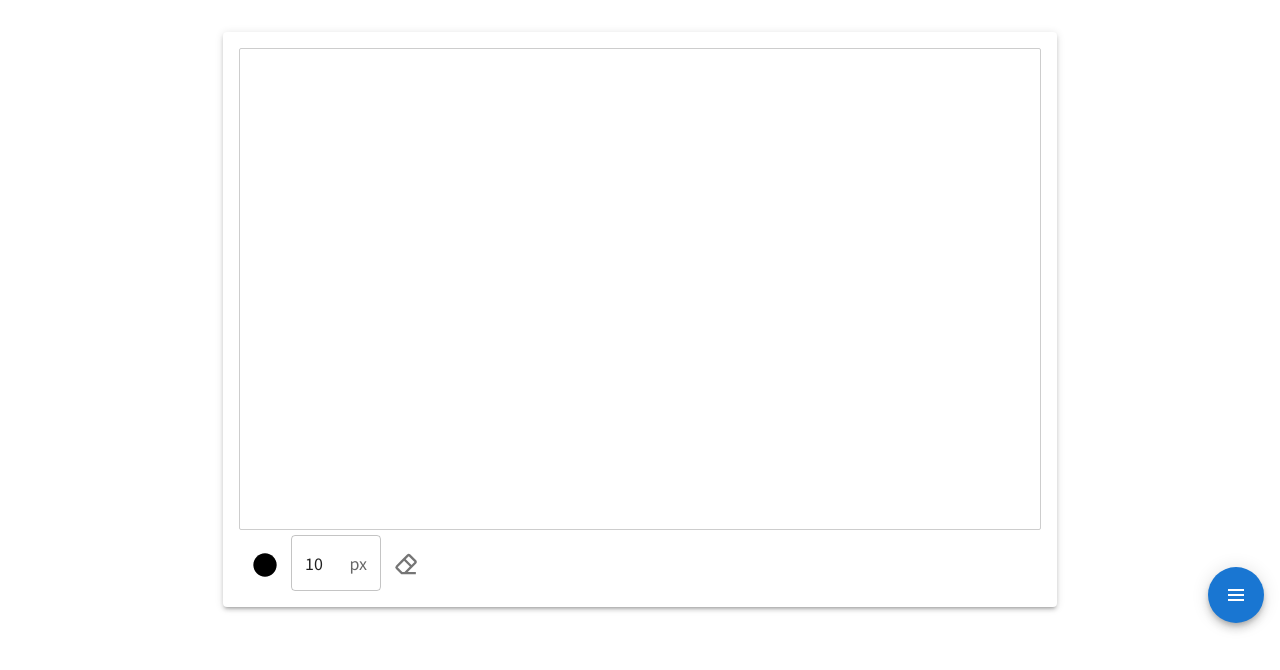
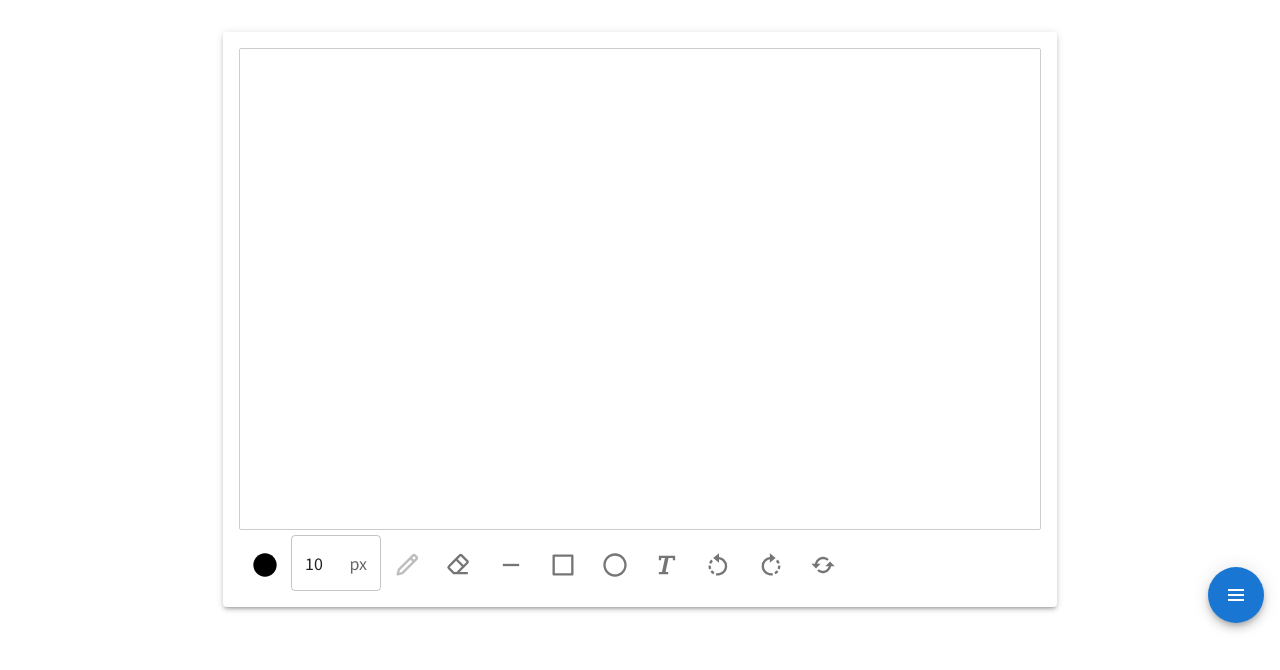
Before and after one commit to sky9154/ePaper, a React (Create React App) app in the folder Interface/: page /canvas in a window 1280 px wide. Shown: the top 670 px of the page. Built offline with nearby package versions, Linux system fonts and the light colour scheme; the HTML template or start-up script is replaced by a standard one.

Commit message:
新增畫布基礎功能

```diff
--- a/Interface/src/components/Canvas.tsx
+++ b/Interface/src/components/Canvas.tsx
@@ -1,5 +1,15 @@
-import { useRef, useState, MouseEvent, ChangeEvent } from 'react';
-import { BiEraser, BiSolidCircle } from 'react-icons/bi';
+import {
+  useRef,
+  useState,
+  MouseEvent,
+  ChangeEvent
+} from 'react';
+import {
+  BiSolidCircle,
+  BiRefresh,
+  BiRotateLeft,
+  BiRotateRight
+} from 'react-icons/bi';
 import { HexColorPicker } from 'react-colorful';
 import IconButton from '@mui/material/IconButton';
 import Paper from '@mui/material/Paper';
@@ -7,6 +17,7 @@ import Box from '@mui/material/Box';
 import Popover from '@mui/material/Popover';
 import OutlinedInput from '@mui/material/OutlinedInput';
 import InputAdornment from '@mui/material/InputAdornment';
+import CanvasClass from '../functions/Canvas';
 
 
 interface CanvasProps {
@@ -16,42 +27,19 @@ interface CanvasProps {
 
 const Canvas: React.FC<CanvasProps> = ({ width, height }) => {
   const canvasRef = useRef<HTMLCanvasElement | null>(null);
+  const [ctx, setCtx] = useState<CanvasRenderingContext2D | null>(null);
+  const [drawing, setDrawing] = useState<boolean>(false);
   const [colorPicker, setColorPicker] = useState<null | HTMLElement>(null);
-  const [drawing, setDrawing] = useState<boolean>(false);
+  const [point, setPoint] = useState<{ x: number, y: number }>({ x: 0, y: 0 });
+  const [tool, setTool] = useState<string>('pencil');
   const [penColor, setPenColor] = useState<string>('#000000');
   const [penSize, setPenSize] = useState<number>(10);
-  const [ctx, setCtx] = useState<CanvasRenderingContext2D | null>(null);
+  const [savedImage, setSavedImage] = useState<HTMLImageElement>(new Image());
+  const [imageIndex, setImageIndex] = useState<number>(0);
+  const [imageArray, setImageArray] = useState<HTMLImageElement[]>([]);
 
-  const draw = (event: React.MouseEvent<HTMLCanvasElement>) => {
-    if (!drawing || !ctx) return;
-
-    ctx.lineCap = 'round';
-    ctx.lineJoin = 'round';
-    ctx.strokeStyle = penColor;
-    ctx.lineWidth = penSize;
-
-    ctx.lineTo(event.nativeEvent.offsetX, event.nativeEvent.offsetY);
-    ctx.stroke();
-  };
-
-  const startDrawing = (event: React.MouseEvent<HTMLCanvasElement>) => {
-    if (ctx) {
-      ctx.beginPath();
-
-      ctx.moveTo(event.nativeEvent.offsetX, event.nativeEvent.offsetY);
-      setDrawing(true);
-    }
-  };
-
-  const endDrawing = () => {
-    setDrawing(false);
-  };
-
-  const clearCanvas = () => {
-    if (ctx) {
-      ctx.clearRect(0, 0, width, height);
-    }
-  };
+  const canvas = new CanvasClass(canvasRef, ctx);
+  canvas.setSize(800, 480);
 
   const handleCanvasRef = (canvas: HTMLCanvasElement | null) => {
     if (canvas) {
@@ -63,9 +51,100 @@ const Canvas: React.FC<CanvasProps> = ({ width, height }) => {
     }
   };
 
+  const toolSelected = (newTool: string) => {
+    if (newTool !== tool) {
+      setTool(newTool);
+    }
+  };
+
+  const draw = (event: React.MouseEvent<HTMLCanvasElement>) => {
+    if (drawing && ctx) {
+      canvas.setLastPoint({
+        x: event.nativeEvent.offsetX,
+        y: event.nativeEvent.offsetY
+      });
+
+      canvas.clearCanvas();
+      canvas.restore(savedImage);
+
+      switch (tool) {
+        case 'pencil':
+          canvas.draw();
+
+          break;
+        case 'eraser':
+          canvas.clear();
+
+          break;
+        case 'line':
+          canvas.drawLine(point);
+
+          break;
+        case 'rectangle':
+          canvas.drawRectangle(point);
+
+          break;
+        case 'ellipse':
+          canvas.drawOval(point);
+
+          break;
+      }
+
+      ctx.stroke();
+    }
+  };
+
+  const startDrawing = (event: MouseEvent<HTMLCanvasElement>) => {
+    if (ctx) {
+      ctx.lineCap = 'round';
+      ctx.lineJoin = 'round';
+      ctx.strokeStyle = penColor;
+      ctx.lineWidth = penSize;
+
+      setPoint({
+        x: event.nativeEvent.offsetX,
+        y: event.nativeEvent.offsetY
+      });
+
+      ctx.beginPath();
+      ctx.moveTo(event.nativeEvent.offsetX, event.nativeEvent.offsetY);
+
+      canvas.saveCanvas(setSavedImage);
+      setDrawing(true);
+    }
+  };
+
+  const endDrawing = () => {
+    setDrawing(false);
+  };
+
+  if (imageArray.length === 0) {
+    const cc = canvas.canvasRef.current;
+
+    if (cc) {
+      const saved = new Image();
+      saved.src = cc.toDataURL('image/png');
+      imageArray.push(saved);
+      setImageArray(imageArray);
+    }
+  }
+
+  const pushImageArray = () => {
+    const cvs = canvas.canvasRef.current;
+
+    if (cvs) {
+      const saved = new Image();
+      saved.src = cvs.toDataURL('image/png');
+      const newImageArray = imageArray.push(saved);
+      setImageArray(imageArray);
+      setImageIndex(newImageArray - 1);
+    }
+  }
+
   return (
     <Paper elevation={3} style={{ padding: '16px' }}>
       <canvas
+        id="canvas"
         ref={(node) => {
           canvasRef.current = node;
           handleCanvasRef(node);
@@ -80,6 +159,7 @@ const Canvas: React.FC<CanvasProps> = ({ width, height }) => {
         onMouseMove={draw}
         onMouseUp={endDrawing}
         onMouseOut={endDrawing}
+        onMouseUpCapture={pushImageArray}
       />
       <Box>
         <IconButton
@@ -117,11 +197,33 @@ const Canvas: React.FC<CanvasProps> = ({ width, height }) => {
             }
           }}
         />
+        {canvas.tools.map((item, index) => (
+          <IconButton
+            size="large"
+            key={index}
+            onClick={() => toolSelected(item.name)}
+            disabled={tool === item.name}
+          >
+            {item.icon}
+          </IconButton>
+        ))}
         <IconButton
           size="large"
-          onClick={clearCanvas}
+          onClick={() => canvas.prevDraw(imageArray, imageIndex, setImageIndex)}
         >
-          <BiEraser />
+          <BiRotateLeft />
+        </IconButton>
+        <IconButton
+          size="large"
+          onClick={() => canvas.nextDraw(imageArray, imageIndex, setImageIndex)}
+        >
+          <BiRotateRight />
+        </IconButton>
+        <IconButton
+          size="large"
+          onClick={() => canvas.initCanvas(setImageIndex, setImageArray)}
+        >
+          <BiRefresh />
         </IconButton>
       </Box>
     </Paper>
--- /dev/null
+++ b/Interface/src/functions/Canvas.tsx
@@ -0,0 +1,189 @@
+import { MutableRefObject } from 'react';
+import {
+  BiEraser,
+  BiPencil,
+  BiSquare,
+  BiCircle,
+  BiMinus,
+  BiText
+} from 'react-icons/bi';
+
+
+class Canvas {
+  canvasRef: MutableRefObject<HTMLCanvasElement | null>;
+  ctx: CanvasRenderingContext2D | null;
+  width: number;
+  height: number;
+  tools: {
+    name: string,
+    icon: JSX.Element;
+  }[];
+  lastPoint: {
+    x: number;
+    y: number;
+  };
+
+  constructor(
+    canvasRef: MutableRefObject<HTMLCanvasElement | null>,
+    ctx: CanvasRenderingContext2D | null
+  ) {
+    this.canvasRef = canvasRef;
+    this.ctx = ctx;
+    this.width = 0;
+    this.height = 0;
+    this.lastPoint = { x: 0, y: 0 };
+    this.tools = [{
+      name: 'pencil',
+      icon: <BiPencil />
+    }, {
+      name: 'eraser',
+      icon: <BiEraser />
+    }, {
+      name: 'line',
+      icon: <BiMinus />
+    }, {
+      name: 'rectangle',
+      icon: <BiSquare />
+    }, {
+      name: 'ellipse',
+      icon: <BiCircle />
+    }, {
+      name: 'text',
+      icon: <BiText />
+    }]
+  }
+
+  setSize(width: number, height: number) {
+    this.width = width;
+    this.height = height;
+  }
+
+  setLastPoint(lastPoint: { x: number, y: number }) {
+    this.lastPoint = lastPoint;
+  }
+
+  saveCanvas(setSavedImage: (savedImage: HTMLImageElement) => void) {
+    const canvas = this.canvasRef.current;
+
+    if (canvas) {
+      const saved = new Image();
+      saved.src = canvas.toDataURL('image/png');
+      setSavedImage(saved);
+    }
+  };
+
+  restore(savedImage: HTMLImageElement) {
+    const canvas = this.canvasRef.current;
+
+    if (canvas) {
+      const ctx = canvas.getContext('2d');
+
+      if (ctx) {
+        ctx.drawImage(savedImage, 0, 0);
+      }
+    }
+  };
+
+  clearCanvas() {
+    if (this.ctx) {
+      this.ctx.clearRect(0, 0, this.width, this.height);
+    }
+  };
+
+
+  initCanvas(
+    setImageIndex: (index: number) => void,
+    setImageArray: (imageArray: HTMLImageElement[]) => void
+  ) {
+    if (this.ctx) {
+      this.ctx.clearRect(0, 0, this.width, this.height);
+      setImageIndex(0);
+      setImageArray([]);
+    }
+  };
+
+
+  prevDraw(
+    array: HTMLImageElement[],
+    index: number,
+    setImageIndex: (index: number) => void
+  ) {
+    if (index - 1 > -1) {
+      this.clearCanvas();
+      this.restore(array[index - 1]);
+      setImageIndex(index - 1);
+    }
+  }
+
+  nextDraw(
+    array: HTMLImageElement[],
+    index: number,
+    setImageIndex: (index: number) => void
+  ) {
+    if (index + 1 < array.length) {
+      this.clearCanvas();
+      this.restore(array[index + 1]);
+      setImageIndex(index + 1);
+    }
+  }
+
+  draw() {
+    const lastPoint = this.lastPoint;
+
+    if (this.ctx) {
+      this.ctx.lineTo(lastPoint.x, lastPoint.y);
+    }
+  }
+
+  clear() {
+    const lastPoint = this.lastPoint;
+
+    if (this.ctx) {
+      this.ctx.strokeStyle = '#FFFFFF';
+      this.ctx.lineTo(lastPoint.x, lastPoint.y);
+    }
+  }
+
+  drawLine(point: { x: number, y: number }) {
+    const lastPoint = this.lastPoint;
+
+    if (this.ctx) {
+      this.ctx.beginPath();
+      this.ctx.moveTo(lastPoint.x, lastPoint.y);
+      this.ctx.lineTo(point.x, point.y);
+    }
+  }
+
+  drawRectangle(point: { x: number, y: number }) {
+    const lastPoint = this.lastPoint;
+
+    const width = lastPoint.x - point.x;
+    const height = lastPoint.y - point.y;
+
+    if (this.ctx) {
+      this.ctx.strokeRect(point.x, point.y, width, height);
+    }
+
+  }
+
+  drawOval(point: { x: number, y: number }) {
+    const lastPoint = this.lastPoint;
+
+    if (this.ctx) {
+      this.ctx.beginPath();
+      this.ctx.moveTo(point.x, point.y + (lastPoint.y - point.y) / 2);
+      this.ctx.bezierCurveTo(point.x, point.y, lastPoint.x, point.y, lastPoint.x, point.y + (lastPoint.y - point.y) / 2);
+      this.ctx.bezierCurveTo(lastPoint.x, lastPoint.y, point.x, lastPoint.y, point.x, point.y + (lastPoint.y - point.y) / 2);
+      this.ctx.closePath();
+      this.ctx.stroke();
+    }
+  };
+
+  addText(point: { x: number, y: number }) {
+    if (this.ctx) {
+      this.ctx.fillText("Sample String", point.x, point.y);
+    }
+  }
+}
+
+export default Canvas;
--- a/Interface/src/pages/Canvas.tsx
+++ b/Interface/src/pages/Canvas.tsx
@@ -12,10 +12,7 @@ const Canvas: FC = () => {
       alignItems="center"
       spacing={2}
     >
-      <MainCanvas
-        width={800}
-        height={480}
-      />
+      <MainCanvas width={800} height={480} />
     </Stack>
 
   );
```
